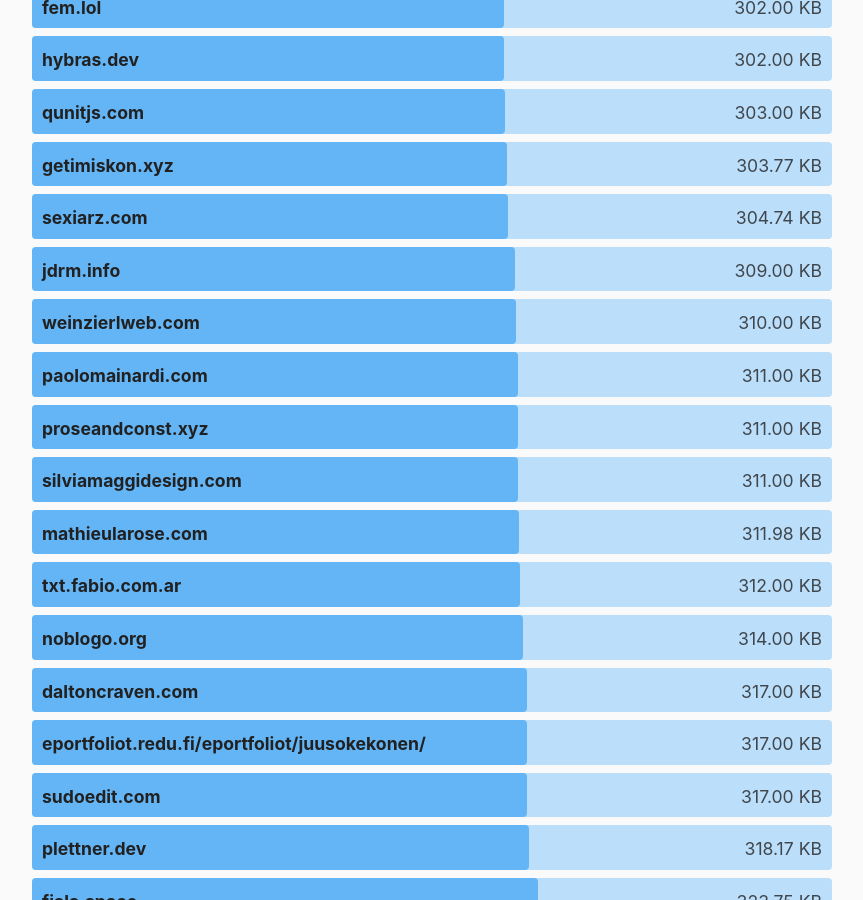
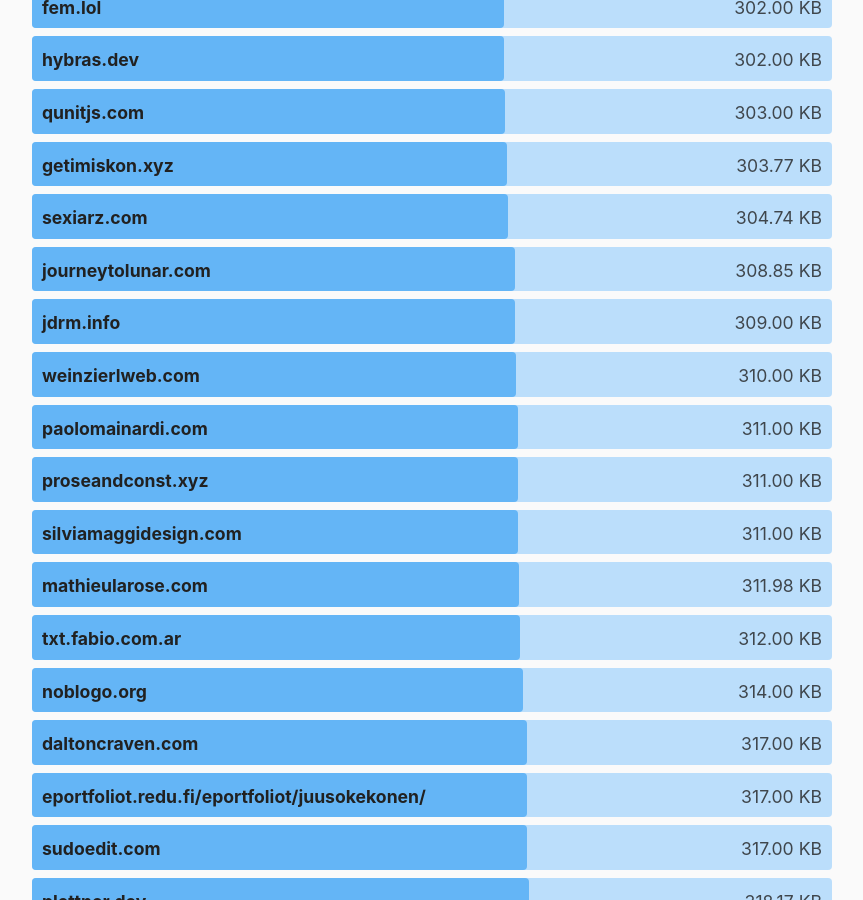
Before and after one commit to kevquirk/512kb.club, a Jekyll site: the page built from index.md, in a window 1280 px wide and 900 px high, scrolled down 40098 px. Shown: the whole window, without its empty margins (208-1071 px from the left). Built offline with Jekyll 4.4.1, drawn with Linux system fonts in a browser that asks for light colours.

Commit message:
Added journeytolunar.com

```diff
--- a/_data/sites.yml
+++ b/_data/sites.yml
@@ -2068,6 +2068,11 @@
   size: 11.4
   last_checked: 2022-05-06
 
+- domain: journeytolunar.com
+  url: https://journeytolunar.com/
+  size: 308.85
+  last_checked: 2024-09-04
+
 - domain: jpdb.io
   url: https://jpdb.io/
   size: 348
```
